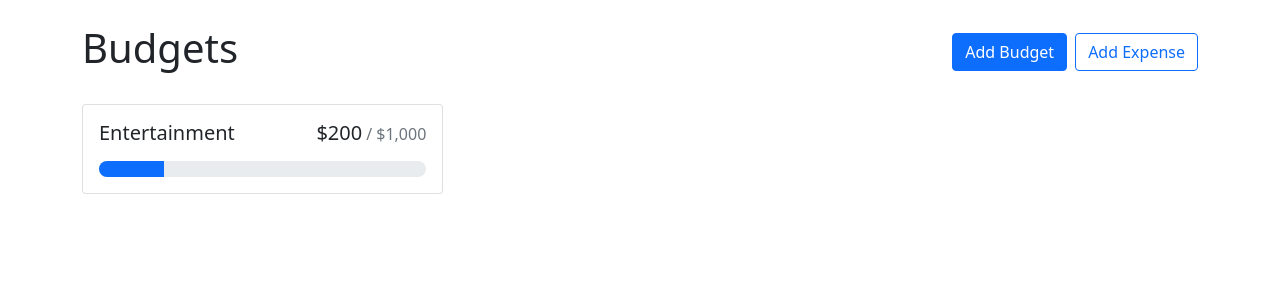
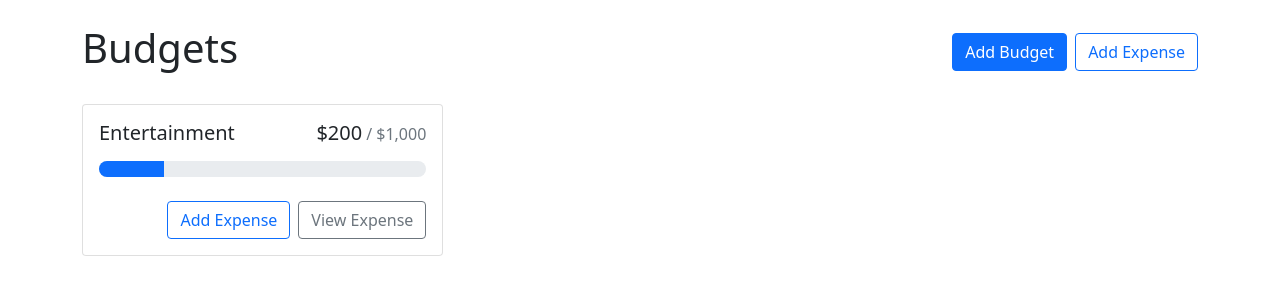
Before and after one commit to aaronEnyetu/budget_app, a React (Create React App) app: page / in a window 1280 px wide. Shown: the top 300 px of the page. Built offline with nearby package versions, Linux system fonts and the light colour scheme.

Commit message:
Created add/expense buttons to the budget card

```diff
--- a/src/components/BudgetCard.js
+++ b/src/components/BudgetCard.js
@@ -1,4 +1,4 @@
-import { Card, ProgressBar } from 'react-bootstrap'
+import { Card, ProgressBar, Stack, Button } from 'react-bootstrap'
 import { currencyFormatter } from '../utils'
 
 
@@ -17,6 +17,11 @@
                     now={amount}
 
                 />
+                <Stack direction="horizontal" gap="2" className="mt-4" >
+                    <Button variant='outline-primary' className='ms-auto'>Add Expense</Button>
+                    <Button variant='outline-secondary'>View Expense</Button>
+
+                </Stack>
             </Card.Body>
         </Card>
     )
```
